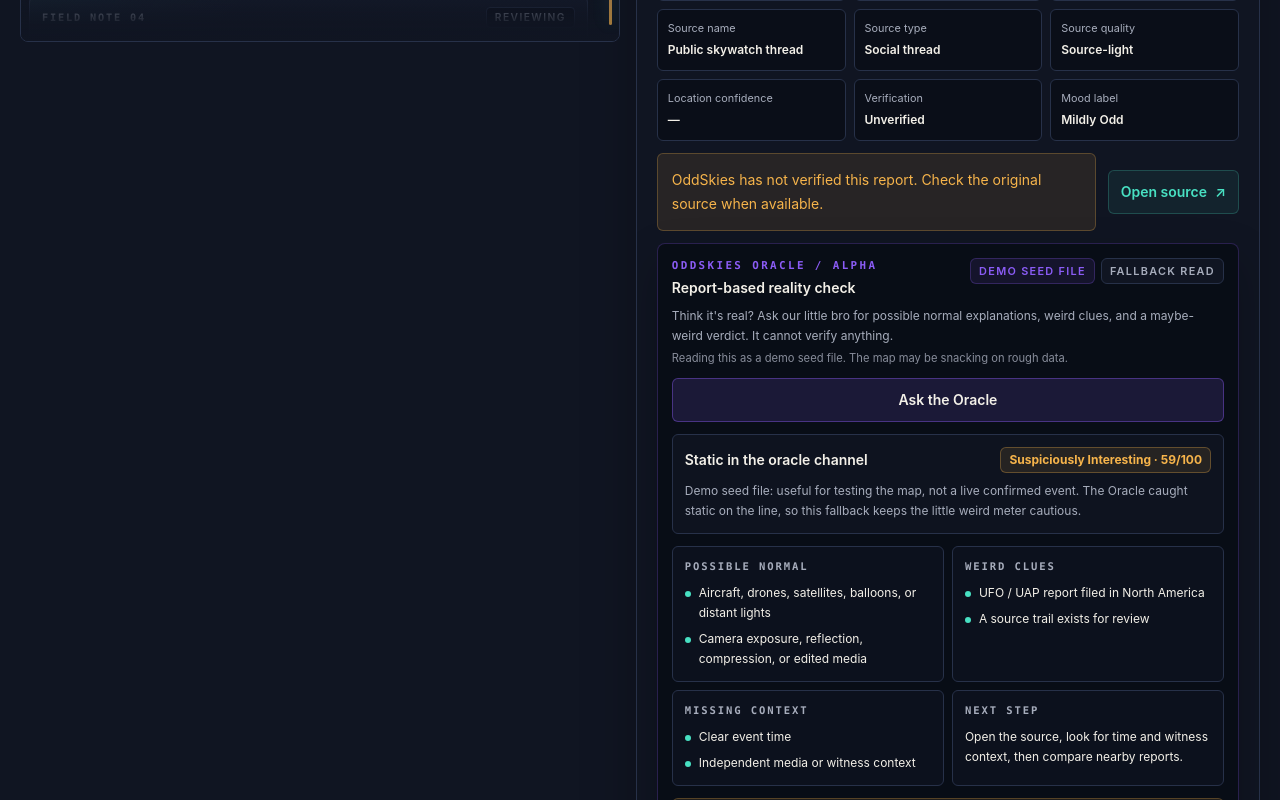
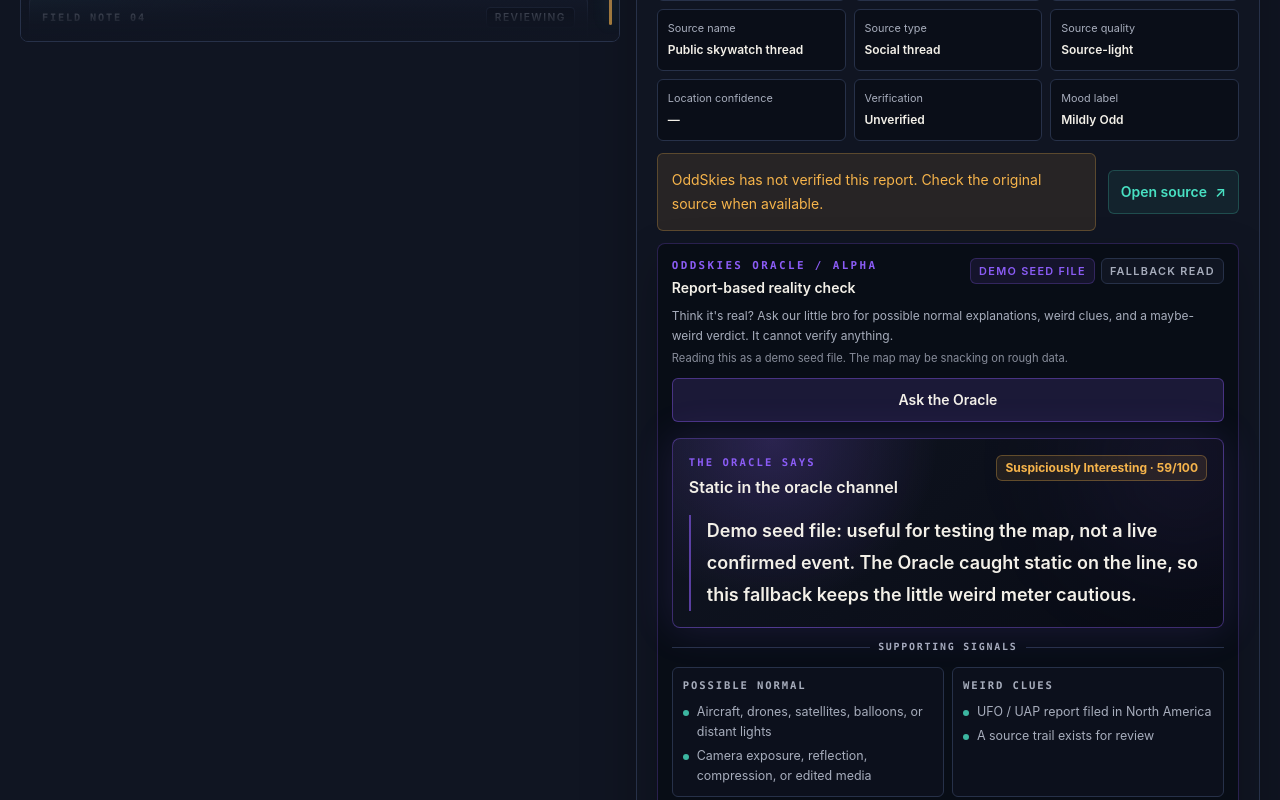
Before and after one commit to lochoa66x/oddskies, a Next.js app: page / in a window 1280 px wide. Both pictures are taken after a click on the button "Ask the Oracle". Shown: the part 1973-2773 px from the top of the page. Built offline with nearby package versions, Linux system fonts and the light colour scheme; no server answers; the database is empty.

Commit message:
Make Oracle read the main event

```diff
--- a/components/OracleReportPanel.tsx
+++ b/components/OracleReportPanel.tsx
@@ -100,19 +100,33 @@ export function OracleReportPanel({ report }: { report: Report }) {
       ) : null}
 
       {reading ? (
-        <div className="mt-3 space-y-3">
-          <div className="rounded-md border border-night-800 bg-night-900/80 p-3">
-            <div className="flex flex-wrap items-center justify-between gap-2">
-              <p className="text-sm font-semibold text-parchment">
-                {reading.headline}
-              </p>
+        <div className="mt-4 space-y-3">
+          <div className="relative overflow-hidden rounded-lg border border-signal-violet/40 bg-[radial-gradient(circle_at_18%_0%,rgba(139,92,246,0.22),transparent_34%),linear-gradient(135deg,rgba(16,21,34,0.98),rgba(8,11,20,0.98))] p-4 shadow-[0_0_42px_rgba(139,92,246,0.16)]">
+            <div className="pointer-events-none absolute -right-12 -top-16 size-44 rounded-full bg-signal-violet/10 blur-3xl" />
+            <div className="relative flex flex-wrap items-start justify-between gap-3">
+              <div className="min-w-0">
+                <p className="font-mono text-[0.66rem] font-semibold uppercase tracking-[0.2em] text-signal-violet">
+                  The Oracle says
+                </p>
+                <p className="mt-1 text-base font-semibold leading-6 text-parchment">
+                  {reading.headline}
+                </p>
+              </div>
               <span className="rounded-md border border-signal-amber/30 bg-signal-amber/10 px-2 py-1 text-xs font-bold text-signal-amber">
                 {reading.verdict} · {reading.maybeWeirdScore}/100
               </span>
             </div>
-            <p className="mt-2 text-xs leading-5 text-muted">
+            <p className="relative mt-4 border-l-2 border-signal-violet/60 pl-4 text-base font-semibold leading-7 text-parchment md:text-lg md:leading-8">
               {reading.fieldNote}
             </p>
+          </div>
+
+          <div className="flex items-center gap-2">
+            <span className="h-px flex-1 bg-night-800" />
+            <span className="font-mono text-[0.62rem] font-semibold uppercase tracking-[0.18em] text-muted">
+              Supporting signals
+            </span>
+            <span className="h-px flex-1 bg-night-800" />
           </div>
 
           <div className="grid gap-2 md:grid-cols-2">
@@ -125,11 +139,11 @@ export function OracleReportPanel({ report }: { report: Report }) {
               items={reading.missingContext}
               title="Missing context"
             />
-            <div className="rounded-md border border-night-800 bg-night-900/60 p-3">
+            <div className="rounded-md border border-night-800 bg-night-900/50 p-2.5">
               <p className="font-mono text-[0.66rem] font-semibold uppercase tracking-[0.18em] text-muted">
                 Next step
               </p>
-              <p className="mt-2 text-xs leading-5 text-parchment">
+              <p className="mt-2 text-[0.78rem] leading-5 text-muted">
                 {reading.nextStep}
               </p>
             </div>
@@ -170,14 +184,17 @@ function getOracleStatusLabel(status: OracleApiResponse["status"]) {
 
 function OracleList({ items, title }: { items: string[]; title: string }) {
   return (
-    <div className="rounded-md border border-night-800 bg-night-900/60 p-3">
+    <div className="rounded-md border border-night-800 bg-night-900/50 p-2.5">
       <p className="font-mono text-[0.66rem] font-semibold uppercase tracking-[0.18em] text-muted">
         {title}
       </p>
-      <ul className="mt-2 space-y-1.5">
+      <ul className="mt-2 space-y-1">
         {items.map((item) => (
-          <li className="flex gap-2 text-xs leading-5 text-parchment" key={item}>
-            <span className="mt-2 size-1.5 shrink-0 rounded-full bg-signal-teal" />
+          <li
+            className="flex gap-2 text-[0.78rem] leading-5 text-muted"
+            key={item}
+          >
+            <span className="mt-2 size-1.5 shrink-0 rounded-full bg-signal-teal/80" />
             <span>{item}</span>
           </li>
         ))}
--- a/lib/oracle.ts
+++ b/lib/oracle.ts
@@ -31,7 +31,7 @@ export type OracleApiResponse = {
   status: "cached" | "fallback" | "ready" | "sleeping";
 };
 
-export const ORACLE_PROMPT_VERSION = "oracle-alpha-v3";
+export const ORACLE_PROMPT_VERSION = "oracle-alpha-v4";
 
 export const ORACLE_SYSTEM_PROMPT = [
   "You are the OddSkies Oracle, a playful field assistant for a public mystery atlas.",
@@ -44,6 +44,8 @@ export const ORACLE_SYSTEM_PROMPT = [
   "If sourceMode says Demo seed file, explicitly say this is demo seed data.",
   "If sourceMode says Collector test file or Low-context collector test, explicitly say this is rough collector-test data.",
   "Keep the reading compact: short paragraphs, short bullets, no essays.",
+  "The fieldNote is the main Oracle read. Make it playful, skeptical, and memorable in 1-2 sentences.",
+  "Avoid stiff phrases like keep our feet on the ground, actionable insight, or formal risk language.",
   "Sound like OddSkies: spooky-lite, curious, playful, skeptical, and never corporate.",
   "Prefer ordinary explanations first. Weird clues are context clues, not evidence.",
   "Do not tell users to trespass, harass people, contact private individuals, or treat the report as confirmed.",
@@ -129,6 +131,7 @@ export function buildOracleUserInput(report: Report) {
     "Do not verify the report.",
     "If this is demo seed or collector-test data, say that plainly.",
     "Make it feel OddSkies: curious, a little spooky, and never stiff.",
+    "Make fieldNote the main read: funny-but-careful, not formal.",
     JSON.stringify(buildOracleReportContext(report), null, 2),
   ].join("\n\n");
 }
```
